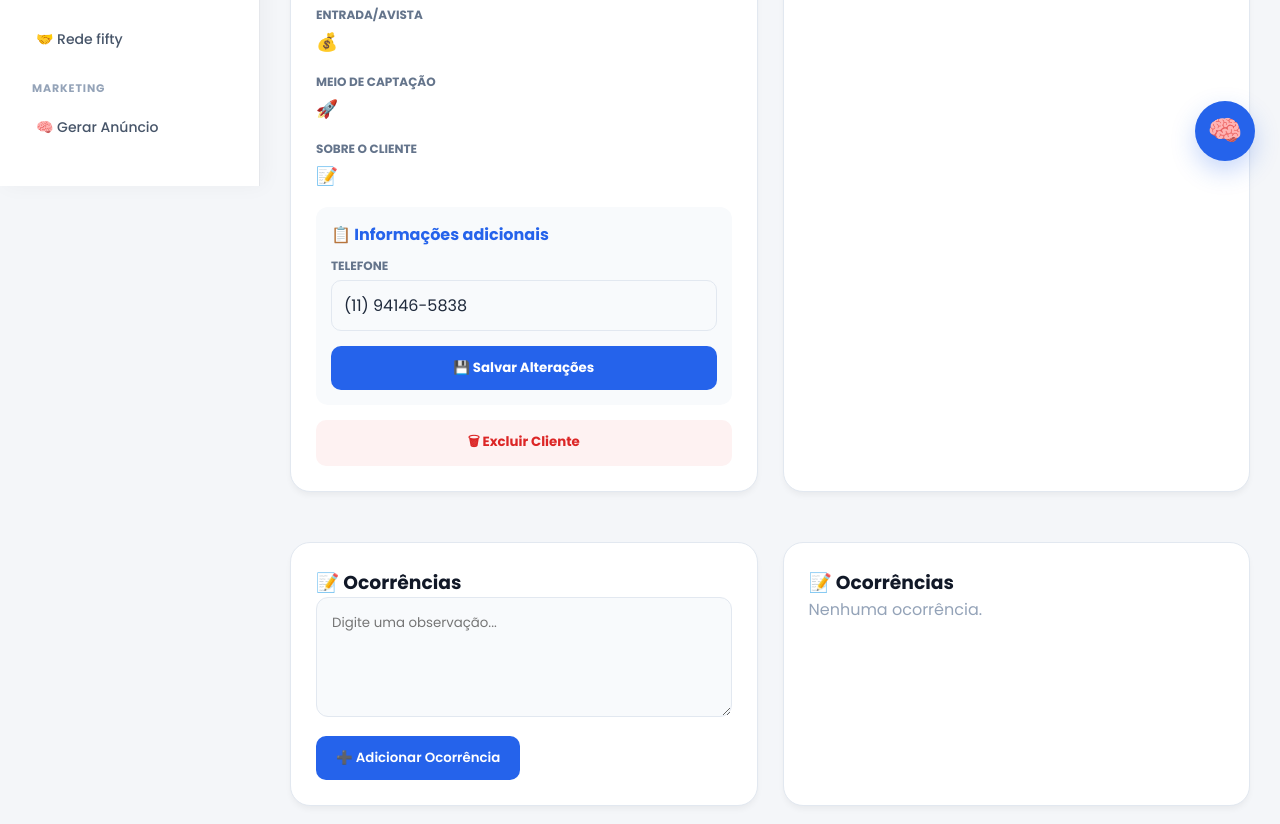
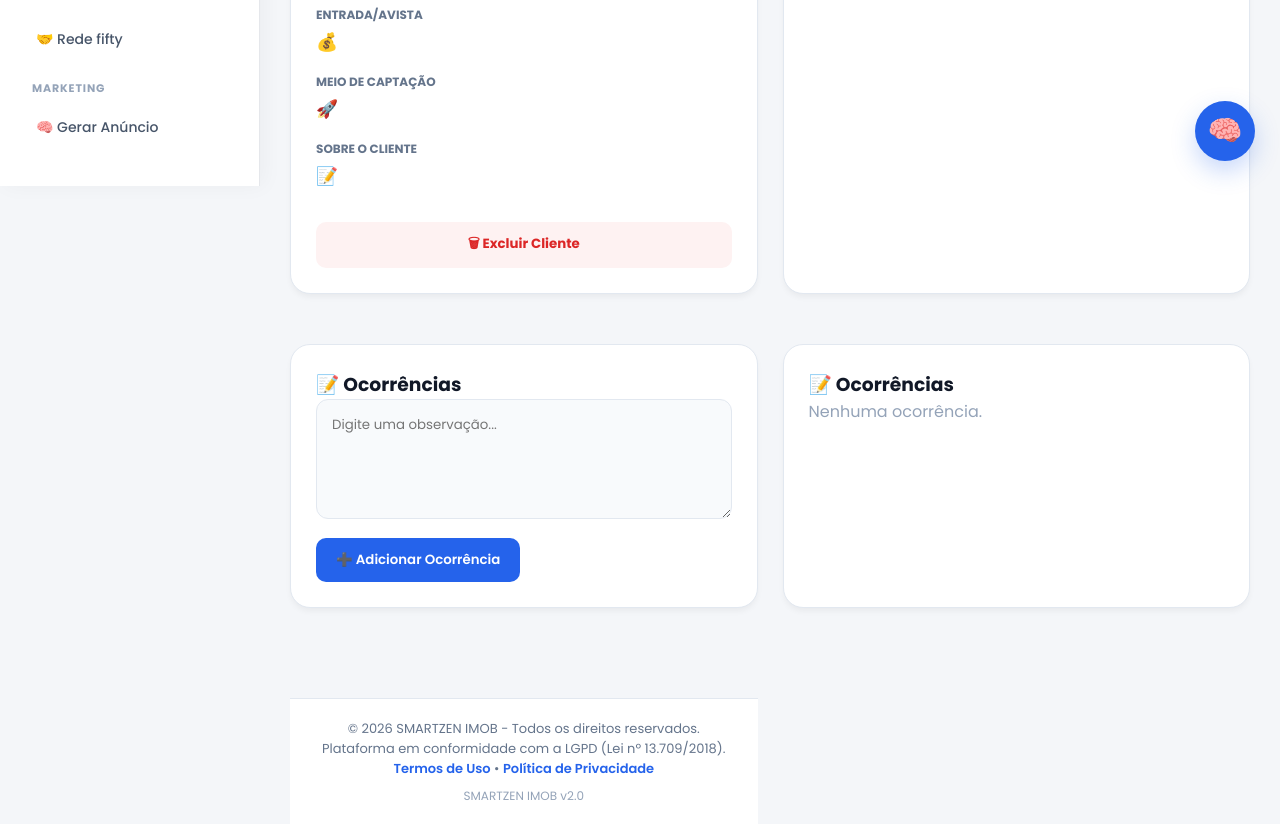
Before and after one commit to jwmister21/smartimob, a Flask app: page /editar_cliente/1 in a window 1280 px wide. Shown: the part 614-1438 px from the top of the page. After the commit the page ends 1414 px from the top, so only its background shows below. Run offline with Flask 3, Linux system fonts and the light colour scheme; data comes from the database, SQL or seed files in the repository; data that the repository does not hold is empty; parts of the project's set-up code (start-up, migrations or seed data) failed here and were passed over.

Commit message:
Update perfil_cliente.html

```diff
--- a/templates/perfil_cliente.html
+++ b/templates/perfil_cliente.html
@@ -439,12 +439,6 @@ MODAL EDITAR CLIENTE
         <span class="info-label">Sobre o cliente</span>
         <div class="info-val" style="color:#059669;">📝 {{ cliente[13] }}</div>
 
-        <form action="/cliente/atualizar_dados/{{ cliente[0] }}" method="POST" style="background:#f8fafc; padding:15px; border-radius:12px;">
-            <span style="color:#2563eb; font-weight:bold;">📋 Informações adicionais</span>
-            <label class="info-label" style="margin-top:10px;">Telefone</label>
-            <input type="text" name="telefone" value="{{ cliente[2] or '' }}" class="funnel-selector">
-            <button class="btn-salvar-status">💾 Salvar Alterações</button>
-        </form>
 
         <form action="{{ url_for('excluir_cliente', cliente_id=cliente[0]) }}" method="POST" onsubmit="return confirm('Excluir definitivamente?');">
             <button class="btn-excluir">🗑 Excluir Cliente</button>
```
